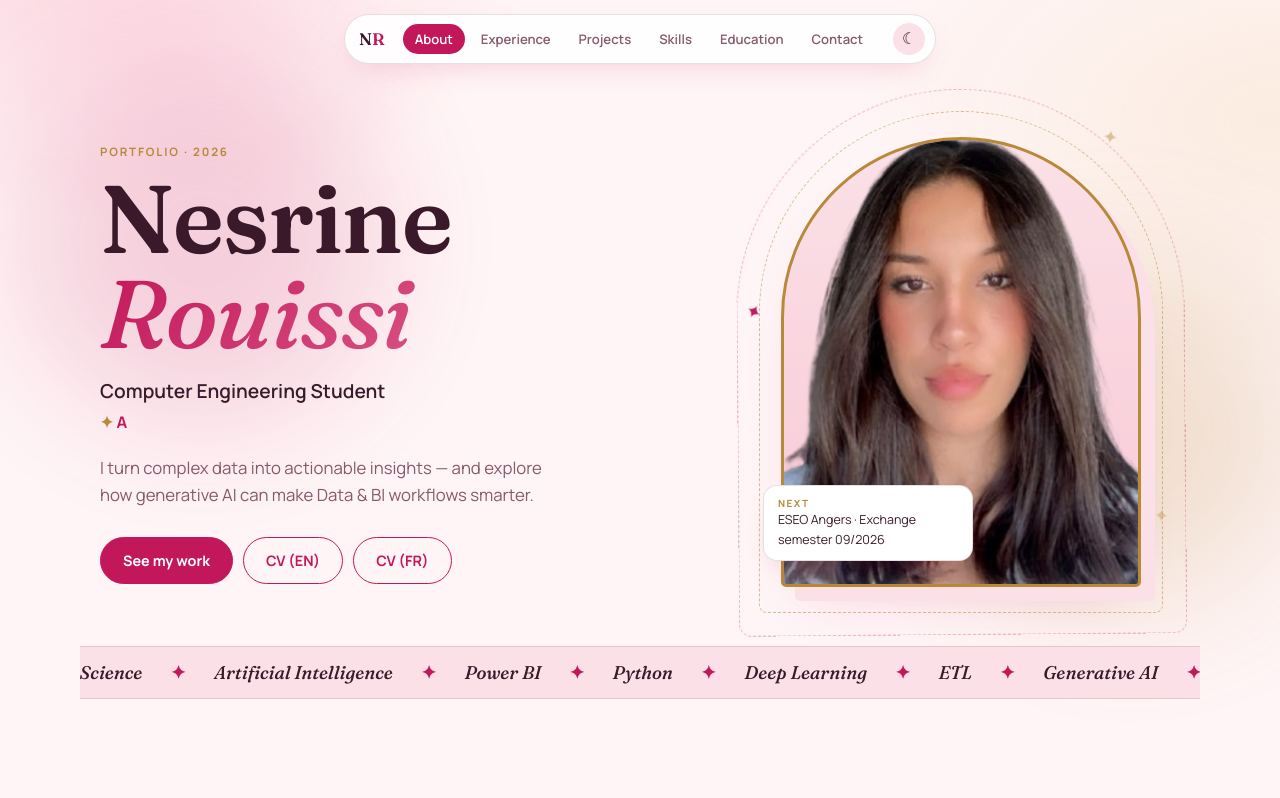
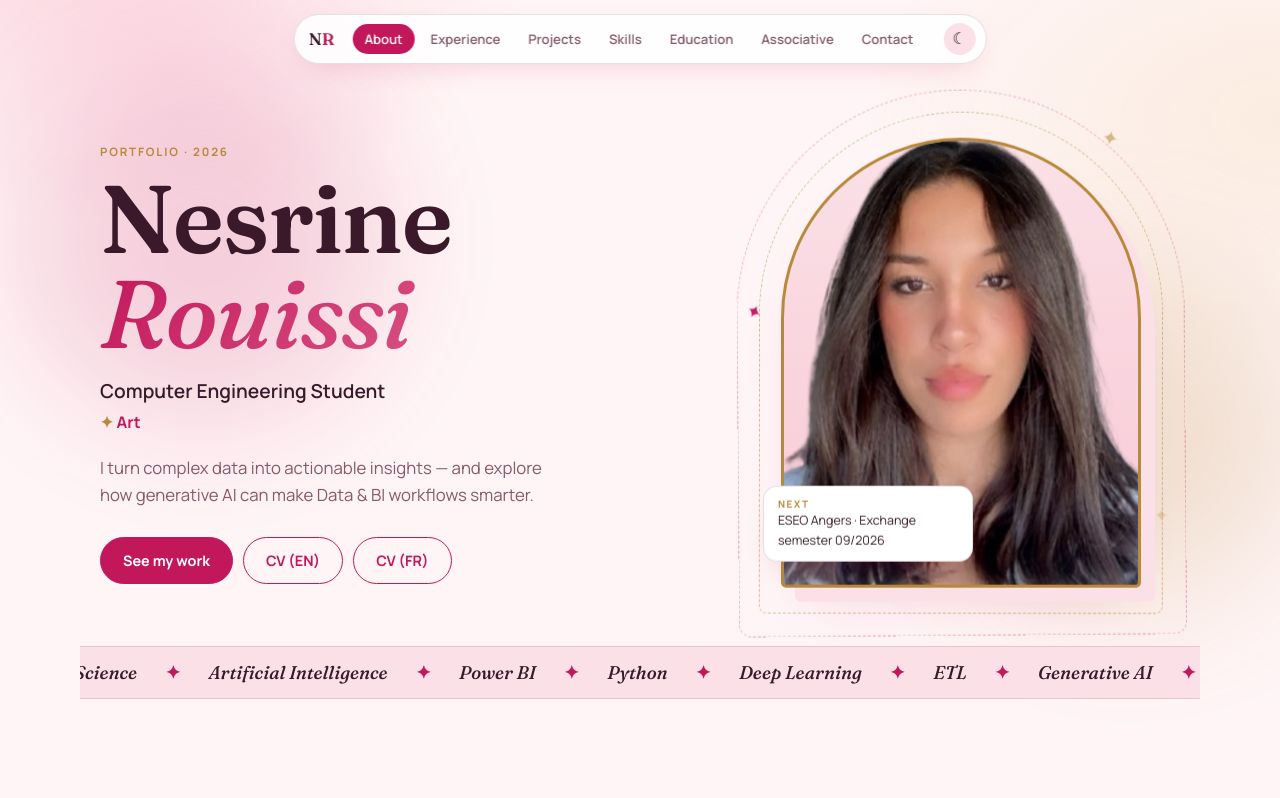
Before and after one commit to nesrine26rouissi/portfolio-, a React (Vite) app: page / in a window 1280 px wide. Shown: the top 798 px of the page. Built offline with nearby package versions, Linux system fonts and the light colour scheme.

Commit message:
Add associative life section

```diff
--- a/src/App.jsx
+++ b/src/App.jsx
@@ -99,7 +99,7 @@
 
 const NAV = [
   ["about", "About"], ["experience", "Experience"], ["projects", "Projects"],
-  ["skills", "Skills"], ["education", "Education"], ["contact", "Contact"],
+  ["skills", "Skills"], ["education", "Education"], ["associative", "Associative"], ["contact", "Contact"],
 ];
 
 function Section({ id, num, title, children }) {
@@ -263,7 +263,7 @@
 
 function Education() {
   return (
-    <Section id="education" num="05" title="Education & more">
+    <Section id="education" num="05" title="Education">
       <div className="edu-grid">
         <ol className="timeline">
           {education.map((e, k) => (
@@ -288,13 +288,29 @@
             <h4>Certifications</h4>
             <ul className="plain">{certifications.map((c) => (<li key={c}>{c}</li>))}</ul>
           </Reveal>
-          <Reveal className="panel" delay={240}>
-            <h4>Beyond class</h4>
-            <ul className="plain">
-              {beyond.map((b) => (<li key={b.t}><strong>{b.t}</strong> — {b.r}{b.d && <small>{b.d}</small>}</li>))}
-            </ul>
+        </aside>
+      </div>
+    </Section>
+  );
+}
+
+function Associative() {
+  return (
+    <Section id="associative" num="06" title="Associative life">
+      <Reveal as="p" className="assoc-intro">
+        Beyond the classroom, I get involved in student communities — managing a club's finances and working on data and talent programs with an international youth organization.
+      </Reveal>
+      <div className="assoc">
+        {beyond.map((b, k) => (
+          <Reveal key={b.org} delay={k * 140} className="assoc-card">
+            <span className="assoc-ico" aria-hidden="true">{b.icon}</span>
+            <p className="meta">{b.role}</p>
+            <h3>{b.org}</h3>
+            <p className="assoc-school">{b.school}</p>
+            {b.d && <p className="assoc-d">{b.d}</p>}
+            <div className="chips">{b.tags.map((t, j) => (<span key={t} style={{ "--j": j }}>{t}</span>))}</div>
           </Reveal>
-        </aside>
+        ))}
       </div>
     </Section>
   );
@@ -337,6 +353,7 @@
         <Projects />
         <Skills />
         <Education />
+        <Associative />
         <Contact />
       </main>
     </>
--- a/src/data.js
+++ b/src/data.js
@@ -110,6 +110,19 @@
 export const certifications = ["Applications of AI for Anomaly Detection", "Fundamentals of Deep Learning"];
 
 export const beyond = [
-  { t: "ESEN Android Club", r: "Treasurer" },
-  { t: "AIESEC University", r: "Member", d: "IR and Data Department, Middle Manager MoGX+TM Specialist_IM (outgoing global volunteer/talent marketing, talent management, information management)." },
+  {
+    org: "ESEN Android Club",
+    role: "Treasurer",
+    school: "ESEN, University of Manouba",
+    tags: ["Treasury", "Student club", "Mobile development community"],
+    icon: "◈",
+  },
+  {
+    org: "AIESEC University",
+    role: "Member",
+    school: "IR and Data Department",
+    d: "Middle Manager MoGX+TM Specialist_IM (outgoing global volunteer/talent marketing, talent management, information management).",
+    tags: ["IR & Data", "Talent management", "Information management", "Global volunteer programs"],
+    icon: "◉",
+  },
 ];
--- a/src/index.css
+++ b/src/index.css
@@ -208,3 +208,15 @@
 }
 html,body{overflow-x:clip}
 @media (max-width:560px){.spark.s2{left:-6px}.spark.s3{right:-6px}.o2{inset:-30px -20px}.o1{inset:-18px -12px}.blob{max-width:60vw}.b1{left:-30px}.b2{right:-20px}}
+
+/* associative life */
+.assoc-intro{max-width:62ch;color:var(--soft);margin:-8px 0 26px;font-size:1.05rem}
+.assoc{display:grid;grid-template-columns:repeat(2,1fr);gap:18px}
+.assoc-card{position:relative;overflow:hidden;background:var(--card);border:1px solid var(--line);border-radius:24px;padding:30px;transition:transform .35s cubic-bezier(.2,.7,.2,1),box-shadow .35s,border-color .35s}
+.assoc-card:hover{transform:translateY(-5px);border-color:var(--rose);box-shadow:0 24px 44px -28px var(--shadow)}
+.assoc-card::after{content:"";position:absolute;right:-60px;top:-60px;width:170px;height:170px;border-radius:50%;background:radial-gradient(circle,color-mix(in srgb,var(--rose) 22%,transparent),transparent 70%)}
+.assoc-ico{display:grid;place-items:center;width:46px;height:46px;border-radius:50%;background:var(--bg2);color:var(--rose);font-size:1.3rem;margin-bottom:14px}
+.assoc-card h3{font-size:1.45rem;margin:4px 0 2px}.assoc-school{color:var(--rose);font-weight:700;font-size:.9rem}
+.assoc-d{color:var(--soft);font-size:.95rem;margin-top:10px}
+.assoc-card .chips{margin-top:16px}
+@media (max-width:860px){.assoc{grid-template-columns:1fr}}
```
